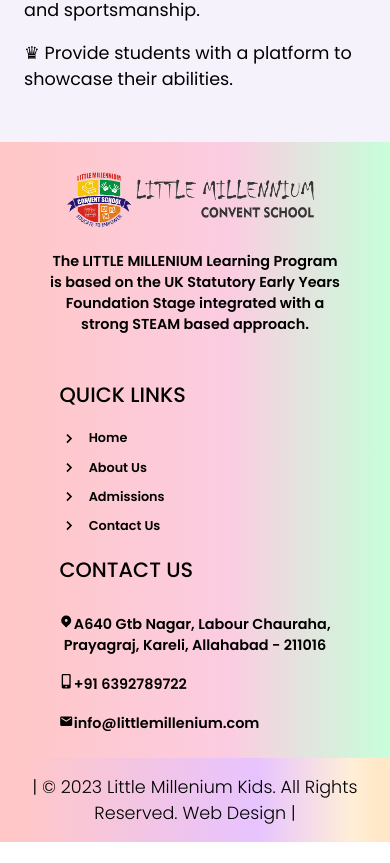
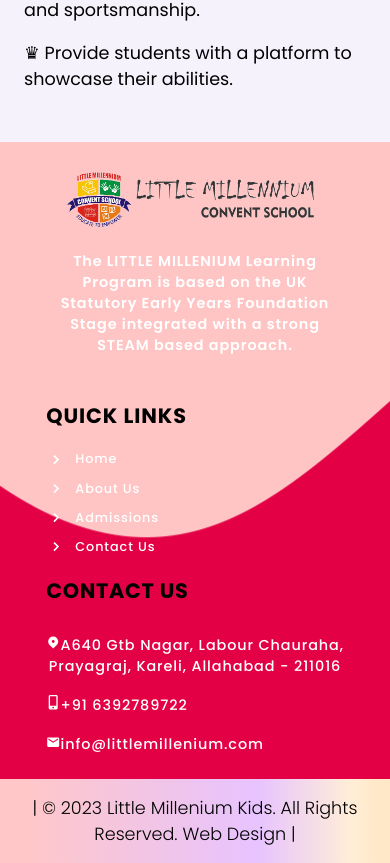
Before and after one commit to syedjunaid7/Old-Nursery-School, a React (Create React App) app: page /about in a window 390 px wide. Shown: the part 3612-4475 px from the top of the page. Before the commit the page ends 4454 px from the top, so only its background shows below. Built offline with nearby package versions, Linux system fonts and the light colour scheme.

Commit message:
Final Commit

```diff
--- a/src/components/Footer/Footer.scss
+++ b/src/components/Footer/Footer.scss
@@ -1,8 +1,7 @@
 footer {
-  background: rgb(255,199,199);
-  background: -moz-linear-gradient(90deg, rgba(255,199,199,1) 3%, rgba(241,8,111,0.5551470588235294) 59%, rgba(199,255,218,1) 100%, rgba(255,247,235,1) 100%);
-  background: -webkit-linear-gradient(90deg, rgba(255,199,199,1) 3%, rgba(241,8,111,0.5551470588235294) 59%, rgba(199,255,218,1) 100%, rgba(255,247,235,1) 100%);
-  background: linear-gradient(90deg, rgba(255,199,199,1) 3%, rgba(241,8,111,0.5551470588235294) 59%, rgba(199,255,218,1) 100%, rgba(255,247,235,1) 100%);
+
+  background: rgba(255, 148, 148, 0.537) url("../../assets//images/Asset45.png");
+  background-position: top;
   display: flex;
   flex-direction: row;
   justify-content: space-evenly;
@@ -29,7 +28,8 @@
     }
     p {
       font-size: 0.9rem;
-      font-weight: 400;
+      font-weight: 500;
+    letter-spacing: 0.9px;
     }
     .icons {
       transition: transform 0.3s ease-in-out;
@@ -55,6 +55,9 @@
     align-items: flex-start;
     justify-content: flex-start;
     transform: translateX(-160px);
+    letter-spacing: 0.9px;
+    font-weight: 500;
+
     h1 {
       font-weight: 500;
       font-size: 1.3rem;
@@ -78,9 +81,11 @@
     display: flex;
     flex-direction: column;
     align-items: flex-start;
+    font-weight: 500;
     p {
       font-size: 0.9rem;
       margin-bottom: 3.7px;
+      letter-spacing: 0.9px;
       cursor: pointer;
       &:hover {
         color: rgb(12, 12, 240);
@@ -112,16 +117,18 @@
 @media (max-width: 768px) {
   footer {
     font-weight: 600;
-    background: rgb(252, 226, 226);
-    background: -moz-linear-gradient(90deg, rgba(255,199,199,1) 3%, rgba(241,8,111,0.5551470588235294) 59%, rgba(199,255,218,1) 100%, rgba(255,247,235,1) 100%);
-    background: -webkit-linear-gradient(90deg, rgba(255,199,199,1) 3%, rgba(253, 192, 219, 0.45) 59%, rgba(199,255,218,1) 100%, rgba(255,247,235,1) 100%);
-    background: linear-gradient(90deg, rgba(255,199,199,1) 3%, rgba(248, 164, 202, 0.555) 59%, rgba(199,255,218,1) 100%, rgba(255,247,235,1) 100%);
     flex-direction: column;
+    color: white;
+    letter-spacing: 0.7px;
     div {
       flex-direction: column;
     }
     .centre {
       transform: translateX(0px);
+      h1{
+        color: black;
+        font-weight: 700;
+      }
     }
     .left {
       width: 100%;
@@ -136,5 +143,12 @@
         font-weight: 600;
       }
     }
+    .right{
+      h1{
+        color: black;
+        font-weight: 700;
+      }
+    }
+
   }
 }
```
Also changed, not shown: src/assets/images/Asset45.png (added).
